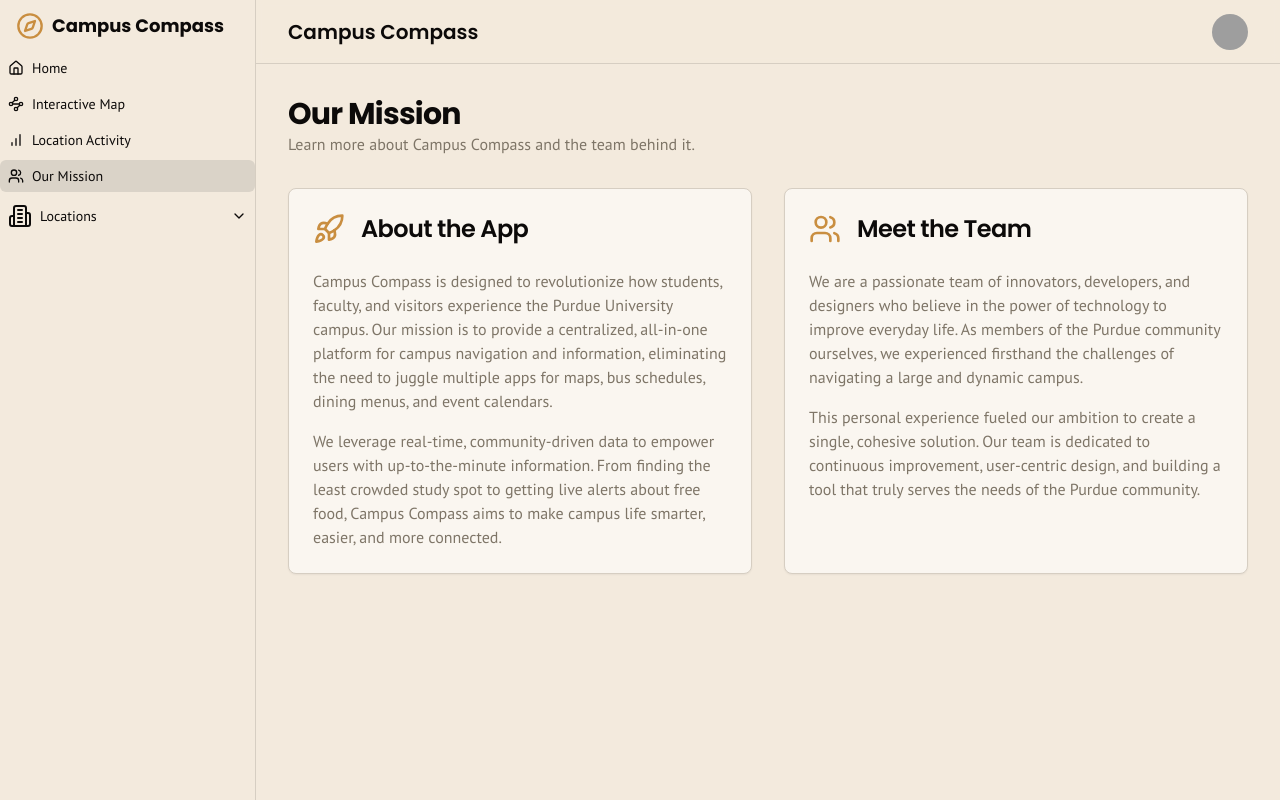
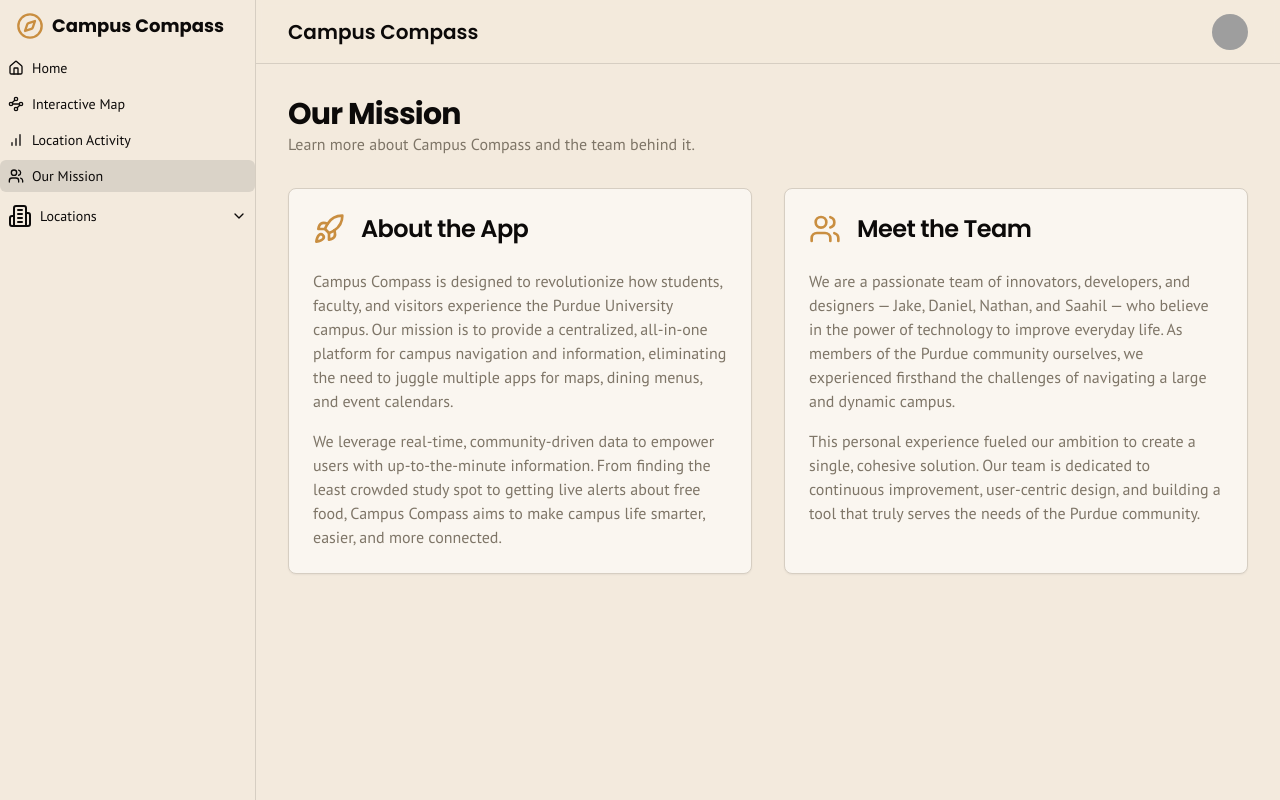
Before and after one commit to nathansimpson2007/HelloWorldHackathon, a Next.js app: page /mission in a window 1280 px wide. Built offline with nearby package versions, Linux system fonts and the light colour scheme; grey boxes are pictures that could not be loaded.

Commit message:
add the following campus alert catergories:

```diff
--- a/src/app/mission/page.tsx
+++ b/src/app/mission/page.tsx
@@ -35,7 +35,7 @@ export default function MissionPage() {
               and visitors experience the Purdue University campus. Our mission is
               to provide a centralized, all-in-one platform for campus
               navigation and information, eliminating the need to juggle multiple
-              apps for maps, bus schedules, dining menus, and event calendars.
+              apps for maps, dining menus, and event calendars.
             </p>
             <p>
               We leverage real-time, community-driven data to empower users with
@@ -57,9 +57,10 @@ export default function MissionPage() {
           <CardContent className="space-y-4 text-muted-foreground">
             <p>
               We are a passionate team of innovators, developers, and designers
-              who believe in the power of technology to improve everyday life.
-              As members of the Purdue community ourselves, we experienced firsthand
-              the challenges of navigating a large and dynamic campus.
+              — Jake, Daniel, Nathan, and Saahil — who believe in the power of
+              technology to improve everyday life. As members of the Purdue
+              community ourselves, we experienced firsthand the challenges of
+              navigating a large and dynamic campus.
             </p>
             <p>
               This personal experience fueled our ambition to create a single,
--- a/src/app/page.tsx
+++ b/src/app/page.tsx
@@ -25,7 +25,7 @@ export default function Home() {
         </p>
       </div>
 
-      <div className="grid gap-6 md:grid-cols-2">
+      <div className="grid gap-6">
         <Link href="/map">
           <Card className="h-full hover:border-primary transition-colors transform hover:-translate-y-1">
             <CardHeader className="p-6">
--- a/src/components/interactive-campus-map.tsx
+++ b/src/components/interactive-campus-map.tsx
@@ -8,7 +8,7 @@ import { buildings, type Building } from '@/lib/data';
 import { ReportDialog } from './report-dialog';
 import { collection, onSnapshot, query } from 'firebase/firestore';
 import { db } from '@/lib/firebase';
-import { Utensils, Users, PartyPopper, AlertCircle, MapPin } from 'lucide-react';
+import { Utensils, Users, PartyPopper, AlertCircle, MapPin, ShieldAlert, Library, Clock } from 'lucide-react';
 import ReactDOMServer from 'react-dom/server';
 
 // Leaflet's default icons are not easily available in Next.js.
@@ -33,6 +33,15 @@ const getAlertIcon = (category: string) => {
       break;
     case 'Campus Event':
       icon = <PartyPopper />;
+      break;
+    case 'Safety Concern':
+      icon = <ShieldAlert />;
+      break;
+    case 'Study Space':
+      icon = <Library />;
+      break;
+    case 'Long Line':
+      icon = <Clock />;
       break;
     default:
       icon = <AlertCircle />;
--- a/src/components/report-dialog.tsx
+++ b/src/components/report-dialog.tsx
@@ -98,6 +98,9 @@ export function ReportDialog({ open, onOpenChange, coords }: ReportDialogProps)
                 <SelectItem value="Free Food">Free Food</SelectItem>
                 <SelectItem value="Crowded Area">Crowded Area</SelectItem>
                 <SelectItem value="Campus Event">Campus Event</SelectItem>
+                <SelectItem value="Safety Concern">Safety Concern</SelectItem>
+                <SelectItem value="Long Line">Long Line</SelectItem>
+                <SelectItem value="Study Space">Study Space</SelectItem>
                 <SelectItem value="Other">Other</SelectItem>
               </SelectContent>
             </Select>
@@ -107,7 +110,7 @@ export function ReportDialog({ open, onOpenChange, coords }: ReportDialogProps)
               <Label htmlFor="other-category">Custom Category</Label>
               <Input
                 id="other-category"
-                placeholder="e.g., 'Long Line'"
+                placeholder="e.g., 'Minor Spill'"
                 value={otherCategory}
                 onChange={(e) => setOtherCategory(e.target.value)}
               />
```
Also changed, not shown: public/buildings/cover-images/mccutcheon.jpg (added), public/buildings/cover-images/tarkington.jpg (added).
